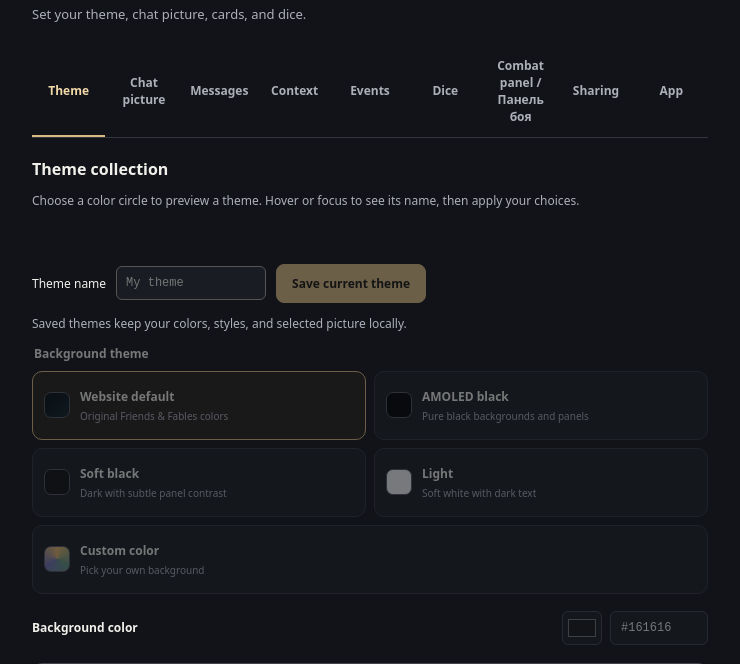
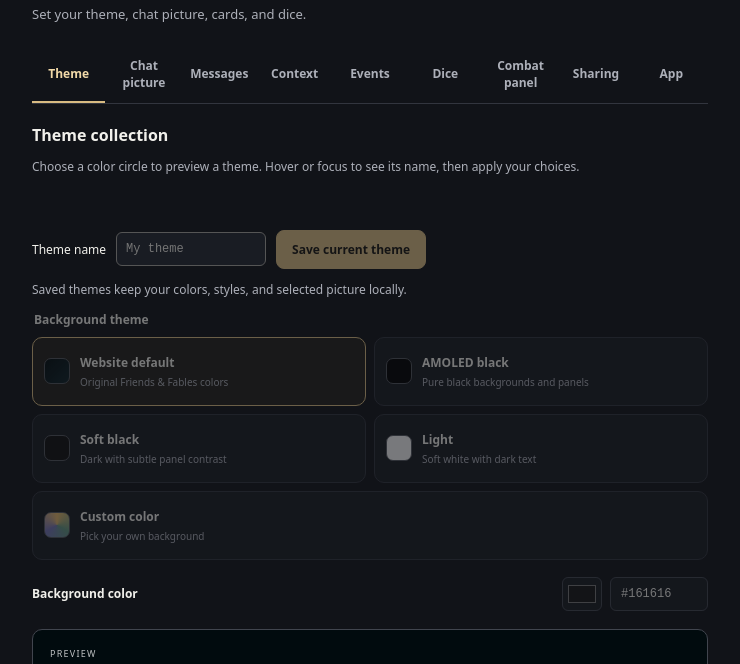
Before and after one commit to buifgin/friends-and-fables-desktop, an Electron app: page assets/appearance/appearance.html in a window 740 px wide. Shown: the part 98-762 px from the top of the page. Drawn offline with Linux system fonts and the light colour scheme; files that its build step writes are made by us from their sources; no server answers.

```diff
--- a/assets/appearance/appearance.html
+++ b/assets/appearance/appearance.html
@@ -24,7 +24,7 @@
         <button type="button" role="tab" class="tab" data-panel="context-panel" aria-selected="false" tabindex="-1">Context</button>
         <button type="button" role="tab" class="tab" data-panel="events-panel" aria-selected="false" tabindex="-1">Events</button>
         <button type="button" role="tab" class="tab" data-panel="dice-panel" aria-selected="false" tabindex="-1">Dice</button>
-        <button type="button" role="tab" class="tab" data-panel="combat-panel" aria-selected="false" tabindex="-1">Combat panel / Панель боя</button>
+        <button type="button" role="tab" class="tab" data-panel="combat-panel" aria-selected="false" tabindex="-1">Combat panel</button>
 <button type="button" role="tab" class="tab" data-panel="sharing-panel" aria-selected="false" tabindex="-1">Sharing</button>
         <button type="button" role="tab" class="tab" data-panel="app-panel" aria-selected="false" tabindex="-1">App</button>
       </nav>
```
Also changed, not shown: tests/appearance/appearance-smoke.cjs (+1 -1 lines).
